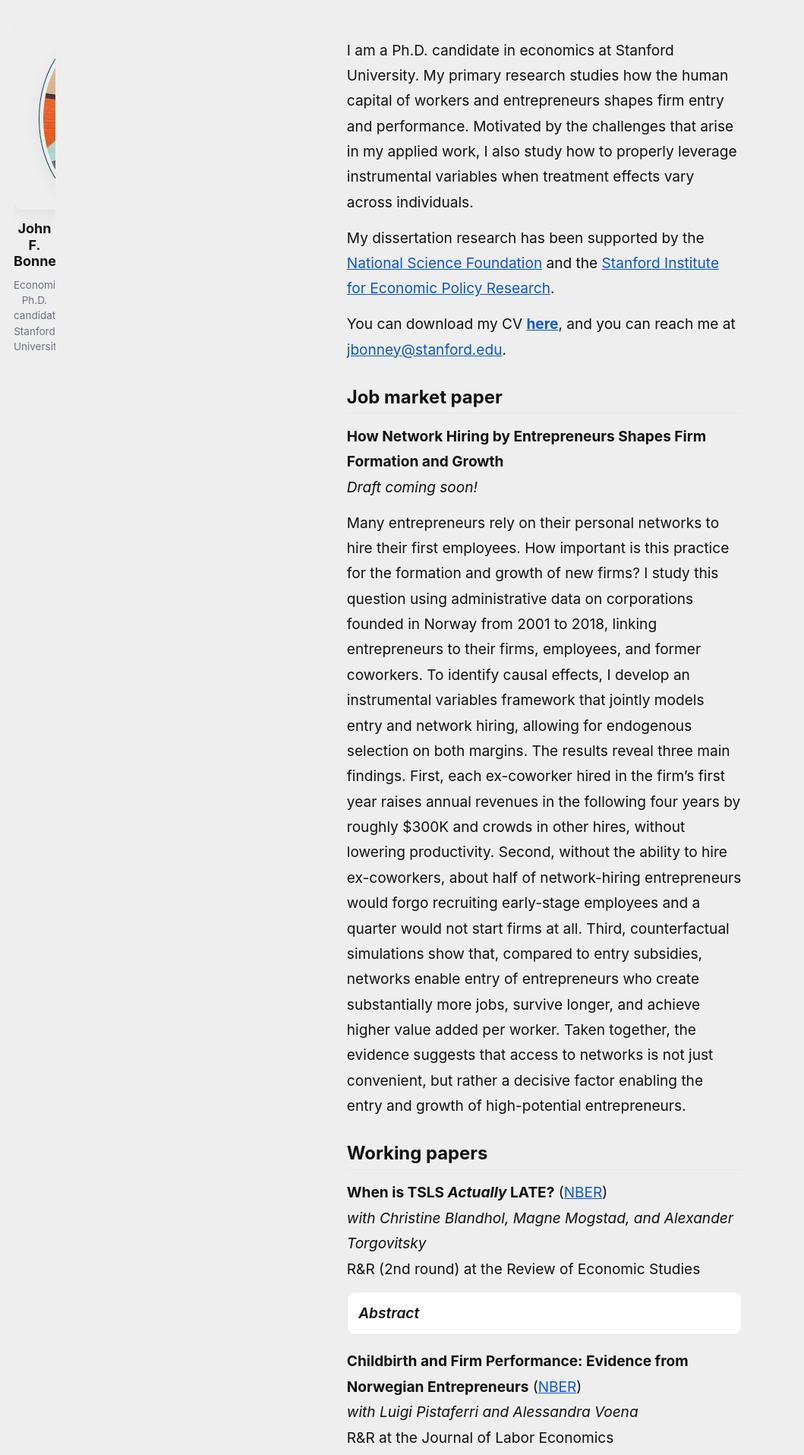
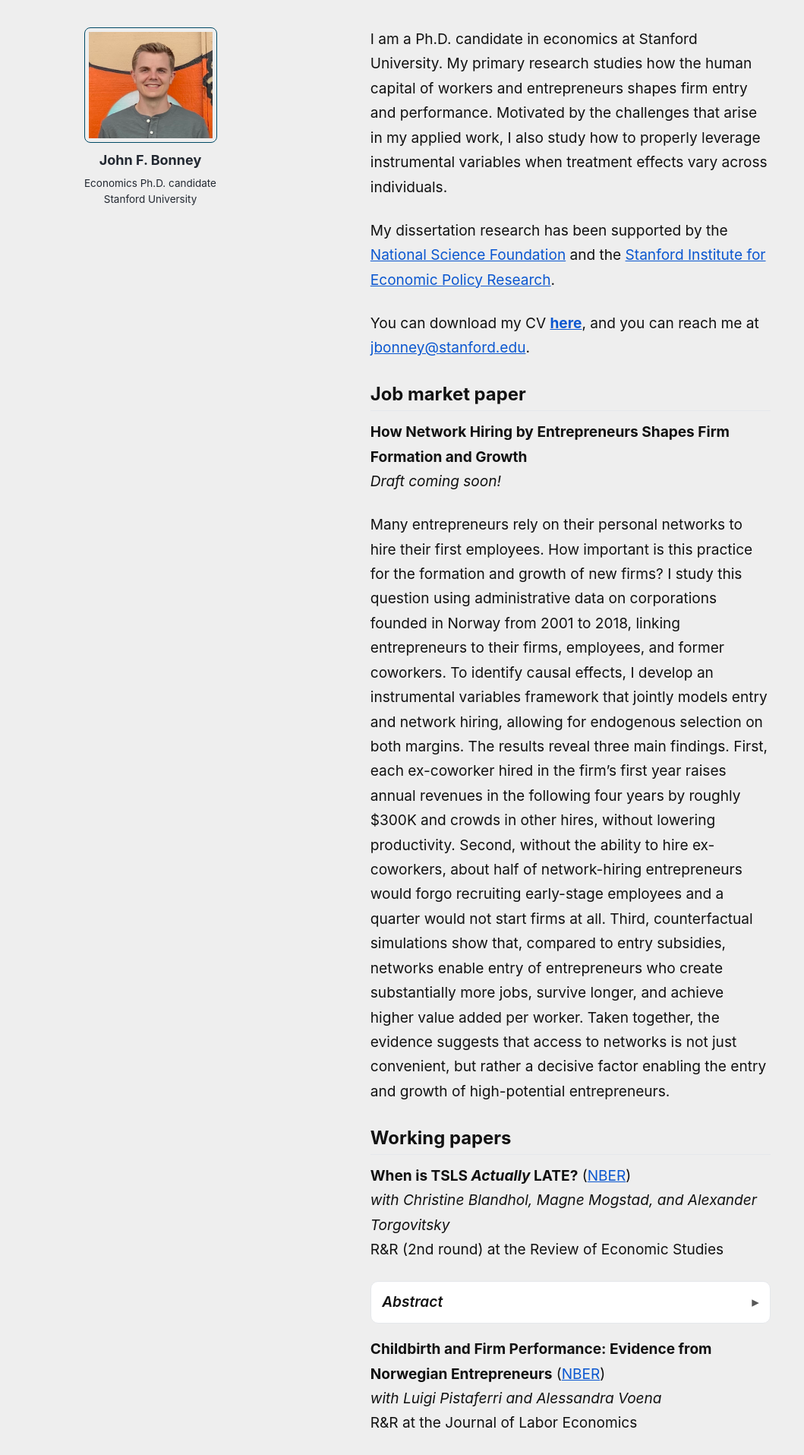
Before and after one commit to johnnybonney/johnnybonney.github.io, a Jekyll site: the page built from _pages/about.md, in a window 1280 px wide. Shown: the top 1915 px of the page at 76% size, without its empty margins (0-1059 px from the left). Built offline with Jekyll 4.4.1, drawn with Linux system fonts in a browser that asks for light colours; a script that is not in the unit is left out.

Commit message:
Update custom.css

```diff
--- a/assets/css/custom.css
+++ b/assets/css/custom.css
@@ -1,128 +1,114 @@
-/* ====== GLOBAL TWEAKS ====== */
+/* ===== BASICS ===== */
 :root{
-  --accent:#0b57d0;          /* link/button accent */
-  --text:#111;               /* body text color */
-  --muted:#6b7280;           /* secondary text */
-  --soft:#f6f8fa;            /* soft background */
-  --line:#e5e7eb;            /* hairline divider */
+  --accent:#0b57d0;
+  --line:#e5e7eb;
+  --soft:#f6f8fa;
+  --text:#111;
 }
-
-html,body{ color:var(--text); }
 a{ color:var(--accent); text-decoration:none; }
 a:hover{ text-decoration:underline; }
 
-/* Hide top nav, theme toggle, footer clutter, and page title */
-.greedy-nav__toggle{display:none!important;}
-#mode-toggle,.mode-toggle,#theme-toggle{display:none!important;}
-.page__footer{display:none!important;}
-.page__title{display:none!important;}
-.author__urls-wrapper,.author__urls{display:none!important;}
+/* Hide extra chrome */
+.greedy-nav__toggle, #theme-toggle, .mode-toggle, #mode-toggle { display:none !important; }
+.page__footer, .page__title { display:none !important; }
+.author__urls-wrapper, .author__urls { display:none !important; }
 
-/* ====== LAYOUT ====== */
-/* Wider, airier reading column */
-.page__content{
-  max-width: 960px !important;
-  margin: 0;
-  text-align: left;
-  line-height: 1.75;
-  font-size: 1.06rem;
+/* ===== LAYOUT (simple, robust) ===== */
+/* Stop the sidebar from clipping and stacking oddly */
+.sidebar.sticky{
+  position: static !important;
+  max-height: none !important;
+  overflow: visible !important;
 }
 
-/* Two-column layout on desktop */
-@media (min-width: 980px){
+/* Side-by-side layout with comfortable widths */
+@media (min-width: 1024px){
   #main{
-    display:grid!important;
-    grid-template-columns: 360px minmax(700px,1fr) !important; /* sidebar | content */
-    gap: 2.4rem !important;
-    align-items:start;
+    display: flex !important;
+    gap: 2.0rem !important;
+    align-items: flex-start !important;
   }
-  .sidebar.sticky{ position: static !important; } /* avoid clipping */
-  .page, .page__inner-wrap{ max-width: none !important; }
+  .sidebar{
+    flex: 0 0 360px;     /* wider left column so text isn't squished */
+    max-width: 360px;
+  }
+  article.page{
+    flex: 1 1 auto;
+    max-width: 960px;    /* wider reading column */
+  }
 }
 
-/* Section headings */
+/* Also widen the inner content for smaller laptops */
+.page__content{
+  max-width: 960px;
+  line-height: 1.7;
+  font-size: 1.06rem;
+  color: var(--text);
+}
+
+/* ===== SIDEBAR PHOTO (no cropping, no surprises) ===== */
+/* Let the container be natural */
+.author__avatar{
+  width: auto !important;
+  height: auto !important;
+  overflow: visible !important;
+  margin: 0 auto 12px auto !important;
+}
+/* Theme uses both selectors; we override both */
+.author__avatar img,
+img.author__avatar{
+  width: 260px !important;     /* adjust to taste */
+  height: auto !important;     /* keep aspect ratio (no crop) */
+  object-fit: contain !important;
+  object-position: center center !important;
+  display: block !important;
+  margin: 0 auto !important;
+  border-radius: 8px;          /* subtle corners; change to 0 for sharp */
+}
+
+/* Sidebar text: centered and allowed to wrap */
+.author__content, .author__bio{
+  text-align: center;
+  white-space: normal !important;
+  overflow: visible !important;
+  line-height: 1.4;
+}
+.author__name{
+  font-size: 1.3rem;
+  line-height: 1.2;
+  white-space: normal !important;
+  word-break: normal !important;
+}
+
+/* ===== ABSTRACT DROPDOWNS (clean details/summary) ===== */
+details{
+  border: 1px solid var(--line);
+  border-radius: 10px;
+  background: #fff;
+  margin: .6rem 0 1rem 0;
+}
+details summary{
+  list-style: none;
+  cursor: pointer;
+  padding: .6rem .8rem;
+  font-weight: 600;
+}
+details summary::-webkit-details-marker{ display:none; }
+details summary::after{
+  content: "▸";
+  float: right;
+  transition: transform .15s ease;
+  opacity: .7;
+}
+details[open] summary::after{ transform: rotate(90deg); }
+details > *:not(summary){
+  padding: .4rem .8rem .8rem .8rem;
+}
+
+/* ===== SECTION HEADINGS ===== */
 .page__content h2{
-  margin-top: 1.75rem;
+  margin-top: 1.7rem;
   padding-bottom: .35rem;
   border-bottom: 1px solid var(--line);
   font-weight: 700;
 }
-
-/* Paragraph space */
-.page__content p{ margin: .75rem 0; }
-
-/* Lists spacing */
-.page__content li{ margin: .25rem 0 .25rem 0; }
-
-/* Optional subtle separators for sections */
-.section{ padding: .5rem 0 1.25rem 0; }
-
-/* ====== SIDEBAR (LEFT) ====== */
-.author__content, .author__bio{
-  text-align:center;
-  line-height:1.4;
-  color:var(--muted);
-}
-.author__name{
-  font-size:1.35rem;
-  line-height:1.2;
-  color:var(--text);
-}
-
-/* Headshot: square, centered, no clipping weirdness */
-.author__avatar{
-  width: 240px !important;
-  height: 240px !important;
-  overflow: hidden !important;
-  margin: 0 auto 14px auto !important;
-  border-radius: 12px;              /* subtle rounded square */
-  box-shadow: 0 6px 20px rgba(0,0,0,.06);
-}
-.author__avatar img,
-img.author__avatar{
-  width:100% !important;
-  height:100% !important;
-  object-fit: cover !important;     /* clean square crop */
-  object-position: center center !important;
-  display:block !important;
-}
-
-/* A tidy button under the photo if you add one in the bio */
-.author__bio a.btn{
-  display:inline-block;
-  margin-top:10px;
-}
-
-/* ====== CALL-TO-ACTION BUTTONS ====== */
-.btn{
-  display:inline-block;
-  padding: 10px 14px;
-  border-radius: 10px;
-  border: 1px solid var(--line);
-  background: #fff;
-  font-weight: 600;
-  letter-spacing:.1px;
-  box-shadow: 0 2px 8px rgba(0,0,0,.04);
-  transition: transform .06s ease, background .15s ease;
-}
-.btn:hover{ background: var(--soft); transform: translateY(-1px); }
-.btn-primary{
-  border-color: var(--accent);
-}
-.btn-primary:hover{
-  background: var(--accent);
-  color:#fff;
-}
-
-/* ====== DROPDOWN (ABSTRACT) ====== */
-details{ margin: .5rem 0 1rem 0; border:1px solid var(--line); border-radius:10px; background:#fff; }
-details[open]{ background: #fff; }
-details summary{
-  cursor:pointer; padding:.6rem .8rem; font-weight:600; list-style:none;
-}
-details summary::-webkit-details-marker{ display:none; }
-details > *:not(summary){ padding: .4rem .8rem .8rem .8rem; color:#222; }
-
-/* ====== UTIL ====== */
-.muted{ color:var(--muted); }
-.hr{ height:1px; background:var(--line); border:0; margin:1rem 0; }
```
